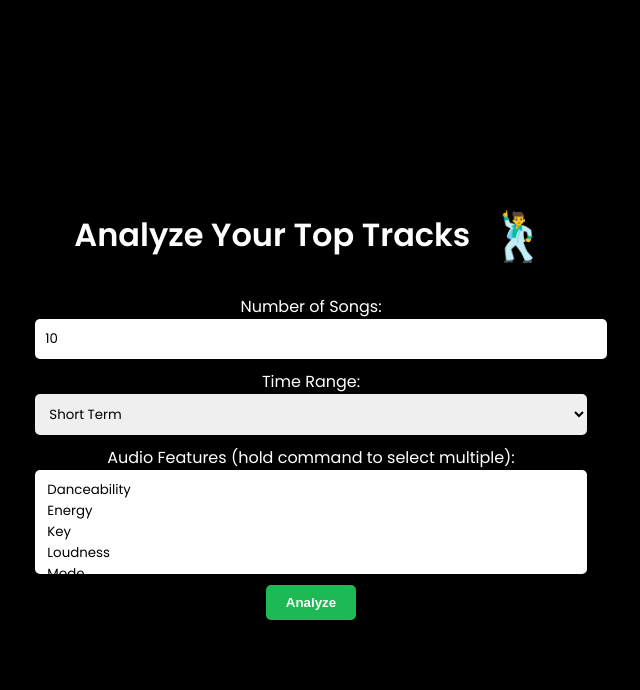
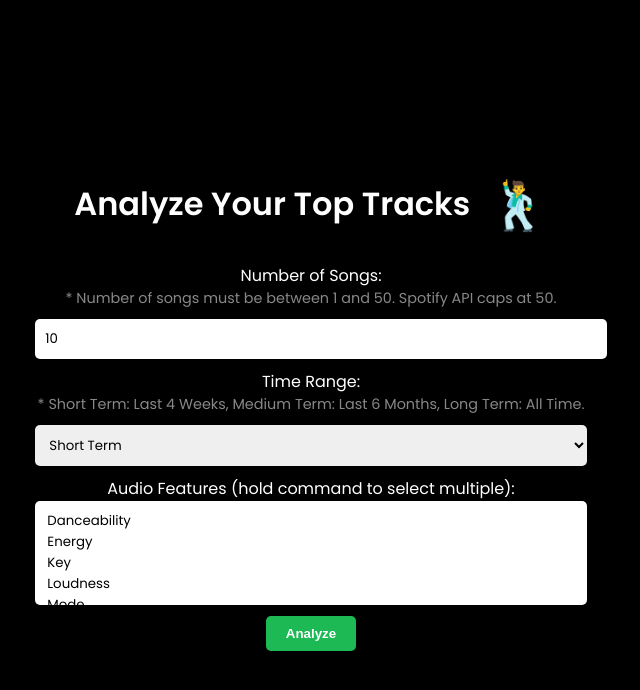
Before and after one commit to bjaec/spotify_project, a Flask app: page /analyze in a window 1280 px wide. Shown: the top 690 px of the page, without its empty margins (329-969 px from the left). Run offline with Flask 3, Linux system fonts and the light colour scheme.

Commit message:
Fixed UI of Analysis Page, Added Some Disclaimers

```diff
--- a/all_songs_test.py
+++ b/all_songs_test.py
@@ -6,7 +6,7 @@ import pandas as pd
 import os
 #use plotly instead because more aesthetic version of matplotlib
 import plotly.express as px
-import plotly.utils
+import plotly.graph_objects as go
 import json
 
 app = Flask(__name__)
@@ -52,24 +52,37 @@ def analyze():
     features = sp.audio_features(track_ids)
 
     df = pd.DataFrame(features)
-    df['Song Title'] = [track['name'] for track in top_tracks['items']]
+    df['Song Title'] = [f"{rank+1}. {track['name']}" for rank, track in enumerate(top_tracks['items'])]
     df = df[['Song Title'] + audio_features]
     df.set_index('Song Title', inplace=True)
 
     df = df * 100
 
-    fig = px.bar(df, x=df.index, y=audio_features, barmode='group', title="Your Top Tracks' Vibes 🎧",
-                 labels={"value": "Percentage", "variable": "Audio Feature", "index": "Song Title"})
+    # Create figure
+    fig = go.Figure()
 
-    # Customize hover information
-    for trace in fig.data:
-        trace.hovertemplate = '<b>Audio Feature</b>: %{x}<br><b>Percentage</b>: %{y:.2f}%<extra></extra>'
-        trace.name = trace.name.split("=")[-1]  # Update trace name to be the audio feature name
+   # Define pastel colors for specific features
+    feature_colors = {
+        'energy':'#FFD700',  # Darker pastel yellow (Gold)
+        'danceability': '#E57373',   # Darker pastel red
+        'default': '#B0E0E6'  # Light pastel blue for others
+    }
 
-    TEST
 
-    # Update the layout to set background color and text color
+    # Add traces for each audio feature
+    for feature in audio_features:
+        color = feature_colors.get(feature, feature_colors['default'])
+        fig.add_trace(go.Bar(
+            x=df.index,
+            y=df[feature],
+            name=feature.capitalize(),
+            marker_color=color,
+            hovertemplate=f'<b>Audio Feature</b>: {feature.capitalize()}<br><b>Song Title</b>: %{{x}}<br><b>{feature.capitalize()} Percentage</b>: %{{y:.2f}}%<extra></extra>'
+        ))
+
+
     fig.update_layout(
+        title="Your Top Tracks' Vibes 🎧",
         plot_bgcolor='black',
         paper_bgcolor='black',
         font=dict(
@@ -79,12 +92,14 @@ def analyze():
         ),
         xaxis=dict(showgrid=False, zeroline=False, title='Song Title'),
         yaxis=dict(showgrid=False, zeroline=False, title='Percentage (%)'),
+        barmode='group',
         autosize=True,
-        height=800,  # Adjust this as needed
-        colorway=['#FFDDC1', '#FFABAB', '#FFC3A0', '#FF677D', '#D4A5A5', '#392F5A', '#31A2AC', '#61C0BF']
+        margin=dict(l=40, r=40, t=60, b=40),
+        height=700,
+        width=1200
     )
 
-    graphJSON = json.dumps(fig, cls=plotly.utils.PlotlyJSONEncoder)
+    graphJSON = fig.to_json()
 
     return render_template('results.html', graphJSON=graphJSON)
 
--- a/templates/analyze.html
+++ b/templates/analyze.html
@@ -46,6 +46,11 @@
             width: 100%;
             margin-bottom: 10px;
         }
+        .disclaimer {
+            font-size: 0.9em;
+            color: #888;
+            margin-bottom: 10px;
+        }
     </style>
 </head>
 <body>
@@ -54,10 +59,12 @@
         <form action="{{ url_for('analyze') }}" method="POST" id="analyze-form">
             <div>
                 <label for="num_songs">Number of Songs:</label>
+                <div class="disclaimer">* Number of songs must be between 1 and 50. Spotify API caps at 50. </div>
                 <input type="number" id="num_songs" name="num_songs" min="1" max="50" value="10" required>
             </div>
             <div>
                 <label for="time_range">Time Range:</label>
+                <div class="disclaimer">* Short Term: Last 4 Weeks, Medium Term: Last 6 Months, Long Term: All Time.</div>
                 <select id="time_range" name="time_range">
                     <option value="short_term">Short Term</option>
                     <option value="medium_term">Medium Term</option>
```
Also changed, not shown: templates/results.html (+14 -10 lines).
